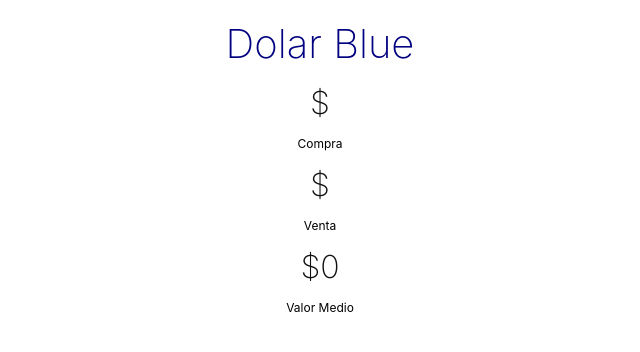
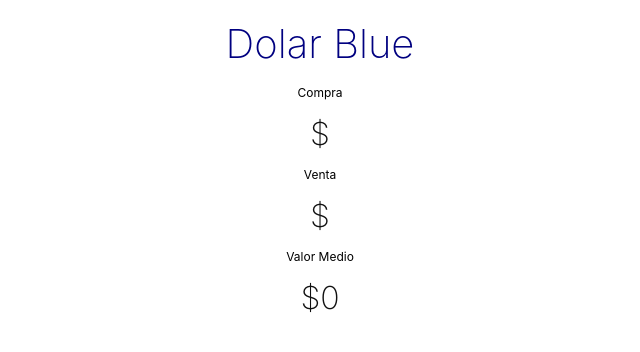
Before and after one commit to imondino/dolarblue-react, a React (Create React App) app: page / in a window 1280 px wide. Shown: the top 352 px of the page, without its empty margins (320-960 px from the left). Built offline with nearby package versions, Linux system fonts and the light colour scheme; no server answers.

Commit message:
Cleaned up code

```diff
--- a/src/components/DolarBlue.js
+++ b/src/components/DolarBlue.js
@@ -17,20 +17,14 @@ function DolarBlue() {
     <div className="container text-center mt-5 dolar-card">
       <h1 class="site-title"  style={{ color: "#000080" }}>Dolar Blue</h1>
       <div >
-        <div className="row">
-          <div className="col">
-          <h1 class="value">${valorCompra}</h1>
             <p className="title">Compra</p>
-          </div>
-          <div className="col">
+            <h1 class="value">${valorCompra}</h1>
+
+            <p className="title">Venta</p>
             <h1 class="value">${valorVenta}</h1>
-            <p className="title">Venta</p>
-            <div className="col">
+
+            <p className="title">Valor Medio</p>
             <h1 class="value" >${ (valorVenta + valorCompra) / 2}</h1>
-            <p className="title">Valor Medio</p>
-          </div>
-          </div>
-        </div>
       </div>
     </div>
   );
```
